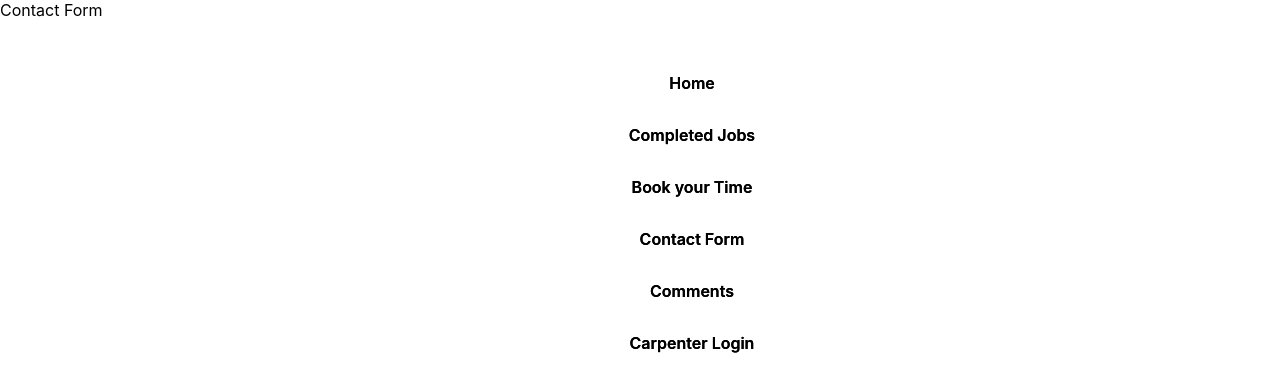
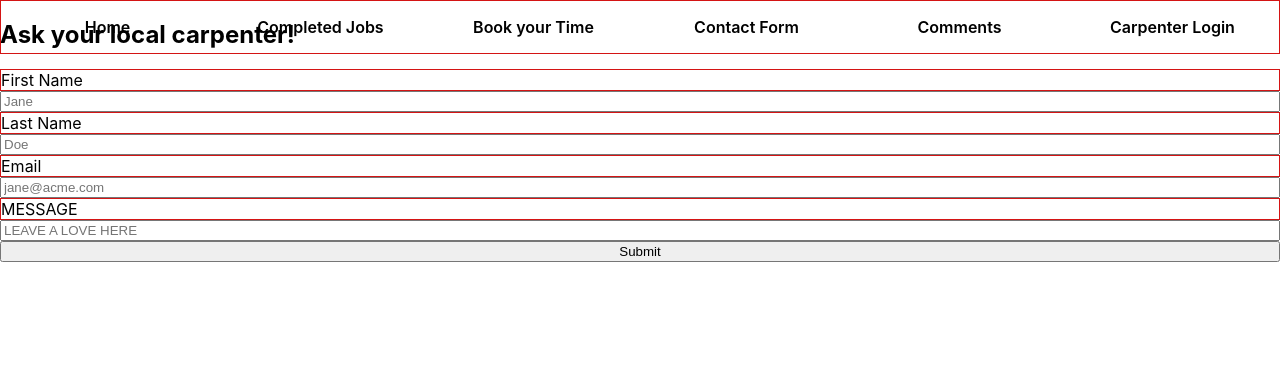
Before and after one commit to emresorkun/handyman-reactjs, a React (Create React App) app: page /contact-form in a window 1280 px wide. Shown: the top 392 px of the page. Built offline with nearby package versions, Linux system fonts and the light colour scheme.

Commit message:
formik forms added

```diff
--- a/package.json
+++ b/package.json
@@ -6,6 +6,7 @@
     "@testing-library/jest-dom": "^5.16.1",
     "@testing-library/react": "^12.1.2",
     "@testing-library/user-event": "^13.5.0",
+    "formik": "^2.2.9",
     "react": "^17.0.2",
     "react-dom": "^17.0.2",
     "react-icons": "^4.3.1",
@@ -36,5 +37,8 @@
       "last 1 firefox version",
       "last 1 safari version"
     ]
+  },
+  "devDependencies": {
+    "sass": "^1.45.1"
   }
 }
--- a/src/App.css
+++ /dev/null
@@ -1,90 +0,0 @@
-.navbar {
-  position: fixed;
-  top: 0;
-  left: 0;
-  width: 100%;
-  padding: 0.75rem 2rem;
-  background: var(--offWhite);
-  z-index: 1;
-}
-.nav-header {
-  display: flex;
-  justify-content: space-between;
-}
-.nav-btn {
-  background: transparent;
-  border: none;
-  cursor: pointer;
-  outline: none;
-}
-.nav-icon {
-  font-size: 1.5rem;
-  color: var(--primaryColor);
-}
-.nav-links {
-  /* height: 0;
-  overflow: hidden; */
-  transition: var(--mainTransition);
-  list-style-type: none;
-}
-.nav-links a {
-  display: block;
-  text-decoration: none;
-  padding: 1rem 0;
-  color: var(--mainBlack);
-  transition: var(--mainTransition);
-  text-align: center;
-  font-size: 1rem;
-  font-weight: 600;
-  letter-spacing: var(--mainSpacing);
-}
-.nav-links a:hover {
-  color: var(--primaryColor);
-}
-
-.show-nav {
-  height: 100px;
-}
-
-
-
-/* Banner */
-.banner {
-  display: inline-block;
-  background: rgba(0, 0, 0, 0.5);
-  color: var(--mainWhite);
-  padding: 2rem 1rem;
-  text-align: center;
-  text-transform: capitalize;
-  letter-spacing: var(--mainSpacing);
-}
-.banner h1 {
-  font-size: 2.5rem;
-}
-.banner div {
-  width: 10rem;
-  height: 5px;
-  background: var(--primaryColor);
-  margin: 1.7rem auto;
-}
-.banner p {
-  font-size: 1.2rem;
-  margin-bottom: 2rem;
-}
-@media screen and (min-width: 576px) {
-  .banner {
-    padding: 2rem 3rem;
-  }
-  .banner h1 {
-    font-size: 3rem;
-  }
-}
-@media screen and (min-width: 992px) {
-  .banner {
-    padding: 2rem 6rem;
-  }
-  .banner h1 {
-    font-size: 4rem;
-  }
-}
-/* End of Banner */
--- a/src/App.js
+++ b/src/App.js
@@ -1,5 +1,5 @@
 import React from "react";
-import "./App.css";
+import "./App.scss";
 import { BrowserRouter as Router, Routes, Route } from "react-router-dom";
 
 import Admin from "./pages/Admin";
@@ -17,6 +17,7 @@ function App() {
   return (
     <>
       <Router>
+        <div className="content">
           <Navbar />
           <Routes>
             <Route exact path="/" element={<Home />} />
@@ -28,7 +29,7 @@ function App() {
             <Route exact path="/works/:id" element={<SingleWork />} />
             <Route component={<PageNotFound />} />
           </Routes>
-        <Navbar />
+        </div>
       </Router>
     </>
   );
--- /dev/null
+++ b/src/App.scss
@@ -0,0 +1,84 @@
+.content{
+  display: flex;
+  flex-direction: column;
+}
+.navbar {
+  position: fixed;
+  top: 0;
+  left: 0;
+  width: 100%;
+  background: var(--offWhite);
+  z-index: 1;
+}
+.nav-header {
+  display: flex;
+  justify-content: space-between;
+}
+
+.nav-links {
+  /* height: 0;
+  overflow: hidden; */
+  // transition: var(--mainTransition);
+  // list-style-type: none;
+  border: 1px solid rgb(212, 20, 20);
+  list-style: none;
+  margin: 0;
+  padding: 0;
+  display: flex;
+}
+
+.nav-links li {
+  flex: 4;
+}
+.nav-links a {
+  display: block;
+  text-decoration: none;
+  padding: 1rem 0;
+  color: var(--mainBlack);
+  transition: var(--mainTransition);
+  text-align: center;
+  font-size: 1rem;
+  font-weight: 600;
+  letter-spacing: var(--mainSpacing);
+}
+.nav-links a:hover {
+  color: var(--primaryColor);
+  background: rgba(238, 13, 13, 0.75);
+}
+
+.show-nav {
+  height: 100px;
+}
+
+// CONTACT FORM
+
+.contact-form {
+  display: flex;
+  flex-direction: column;
+}
+
+.contact-form-input {
+  display: flex;
+  flex-direction: column;
+}
+
+.contact-form-input label {
+  border: 1px solid rgb(212, 20, 20);
+
+}
+
+@media all and (max-width: 1000px) {
+  .nav-links {
+    flex-wrap: wrap;
+  }
+
+  .nav-links li {
+    flex: 1 1 50%;
+  }
+}
+
+@media all and (max-width: 480px) {
+  .nav-links li {
+    flex-basis: 100%;
+  }
+}
--- a/src/components/Navbar.js
+++ b/src/components/Navbar.js
@@ -1,6 +1,5 @@
 import React, { Component } from "react";
 import { Link } from "react-router-dom";
-import { FaAlignRight } from "react-icons/fa";
 //import logo from "../images/logo.svg";
 export default class Navbar extends Component {
   state = {
@@ -17,13 +16,6 @@ export default class Navbar extends Component {
             <Link to="/">
               {/* <img src={logo} style={{ height: "3%" }} alt="" /> */}
             </Link>
-            <button
-              type="button"
-              className="nav-btn"
-              onClick={this.handleToggle}
-            >
-              <FaAlignRight className="nav-icon" />
-            </button>
           </div>
           <ul
             className={this.state.isOpen ? "nav-links show-nav" : "nav-links"}
--- a/src/pages/ContactForm.js
+++ b/src/pages/ContactForm.js
@@ -1,7 +1,50 @@
 import React from "react";
+import { Formik, Field, Form } from "formik";
 
-const ContactForm = () => {
-  return <div>Contact Form</div>;
-};
+const ContactForm = () => (
+  <div className="contact-form">
+    <h2>Ask your local carpenter!</h2>
+    <Formik
+      initialValues={{
+        firstName: "",
+        lastName: "",
+        email: "",
+        message: "",
+      }}
+      onSubmit={async (values) => {
+        await new Promise((r) => setTimeout(r, 500));
+        alert(JSON.stringify(values, null, 2));
+        //function yazip bnu firebase1!!!
+      }}
+    >
+      <Form>
+      <div className="contact-form-input">
+        <label htmlFor="firstName">First Name</label>
+        <Field id="firstName" name="firstName" placeholder="Jane" />
+
+        <label htmlFor="lastName">Last Name</label>
+        <Field id="lastName" name="lastName" placeholder="Doe" />
+
+        <label htmlFor="email">Email</label>
+        <Field
+          id="email"
+          name="email"
+          placeholder="jane@acme.com"
+          type="email"
+        />
+        <label htmlFor="message">MESSAGE</label>
+        <Field
+          id="message"
+          name="message"
+          placeholder="LEAVE A LOVE HERE"
+          type="textarea"
+          rows="5"
+        />
+        <button type="submit">Submit</button>
+      </div>
+      </Form>
+    </Formik>
+  </div>
+);
 
 export default ContactForm;
```
Also changed, not shown: 1 other file (tests, documents, lock files or other folders). Lines whose indentation alone changed are shown as unchanged.
